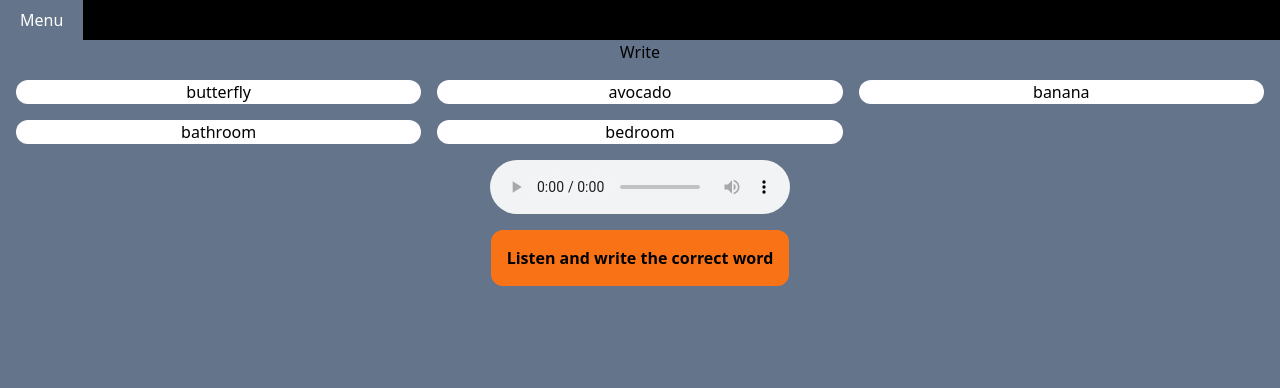
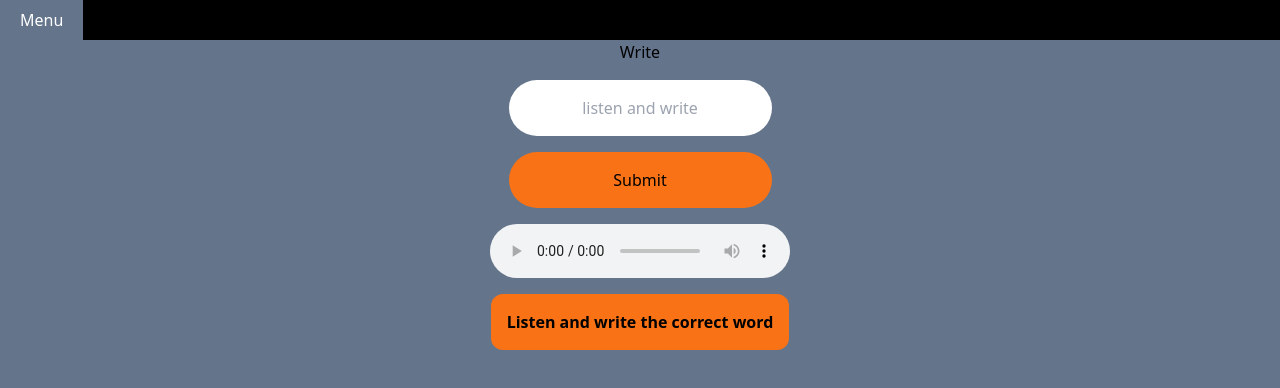
Before and after one commit to A1exsandro/learn-together, a React (Create React App) app: page /write in a window 1280 px wide. Shown: the top 388 px of the page. Built offline with nearby package versions, Linux system fonts and the light colour scheme; no server answers.

Commit message:
feat: add react hook form

```diff
--- a/package.json
+++ b/package.json
@@ -3,13 +3,14 @@
   "version": "0.1.0",
   "private": true,
   "dependencies": {
+    "@babel/plugin-proposal-private-property-in-object": "^7.21.11",
     "@testing-library/jest-dom": "^5.16.5",
     "@testing-library/react": "^13.4.0",
     "@testing-library/user-event": "^13.5.0",
-    "@babel/plugin-proposal-private-property-in-object":"^7.21.11",
     "firebase": "^9.22.2",
     "react": "^18.2.0",
     "react-dom": "^18.2.0",
+    "react-hook-form": "^7.44.3",
     "react-router-dom": "^6.12.1",
     "react-scripts": "5.0.1",
     "web-vitals": "^2.1.4"
--- a/src/pages/write.jsx
+++ b/src/pages/write.jsx
@@ -1,4 +1,5 @@
 import React from "react"
+import { useForm } from "react-hook-form"
 import { useState } from "react"
 import { useEffect } from "react"
 import { useFetch } from "../hooks/useFetch"
@@ -7,6 +8,10 @@ const Write = () => {
   const { makedCards } = useFetch()
   const [endList, setEndList] = useState([])
   const [answer, setAnswer] = useState(0)
+  const [inputData, setInputData] = useState()
+
+  const { register, handleSubmit } = useForm()
+  const onSubmit = data => setInputData(data.answer)
 
   const randomNumber = Math.floor(Math.random() * 6)
   console.log(makedCards[randomNumber].nameImg)
@@ -26,33 +31,34 @@ const Write = () => {
   },[])
 
   // EXERCISE LOGIC
-  const handleClick = (item) => {
-    console.log(item.nameImg)
-    if (item.nameImg === makedCards[randomNumber].nameImg) {
+  const handleClick = () => {
+    if (inputData === makedCards[randomNumber].nameImg) {
       setAnswer(1)
     } else {
       setAnswer(-1)
     }
-
   }
 
   return (
     <div className="flex flex-col items-center ">
       <h1>Write</h1>
 
-      <div className="grid grid-cols-3 gap-4 p-4 w-full">
-        {
-          endList.map((item, i) => (
-            <div
-              onClick={() => handleClick(item)}
-              className="bg-white text-center rounded-xl"
-              key={i}
-            >
-              {item.nameImg}
-            </div>
-          ))
-        }
-      </div>
+      <form
+        className="flex flex-col my-4 gap-4"
+        onSubmit={handleSubmit(onSubmit)}
+      >
+        <input
+          className="p-4 rounded-full text-center"
+          placeholder="listen and write"
+          {...register("answer")}
+        />
+
+        <input
+          className="bg-orange-500 p-4 rounded-full"
+          onClick={handleClick}
+          type="submit"
+        />
+      </form>
 
       <audio  src={makedCards[randomNumber].urlSound} controls />
 
```
Also changed, not shown: 1 other file (tests, documents, lock files or other folders).
